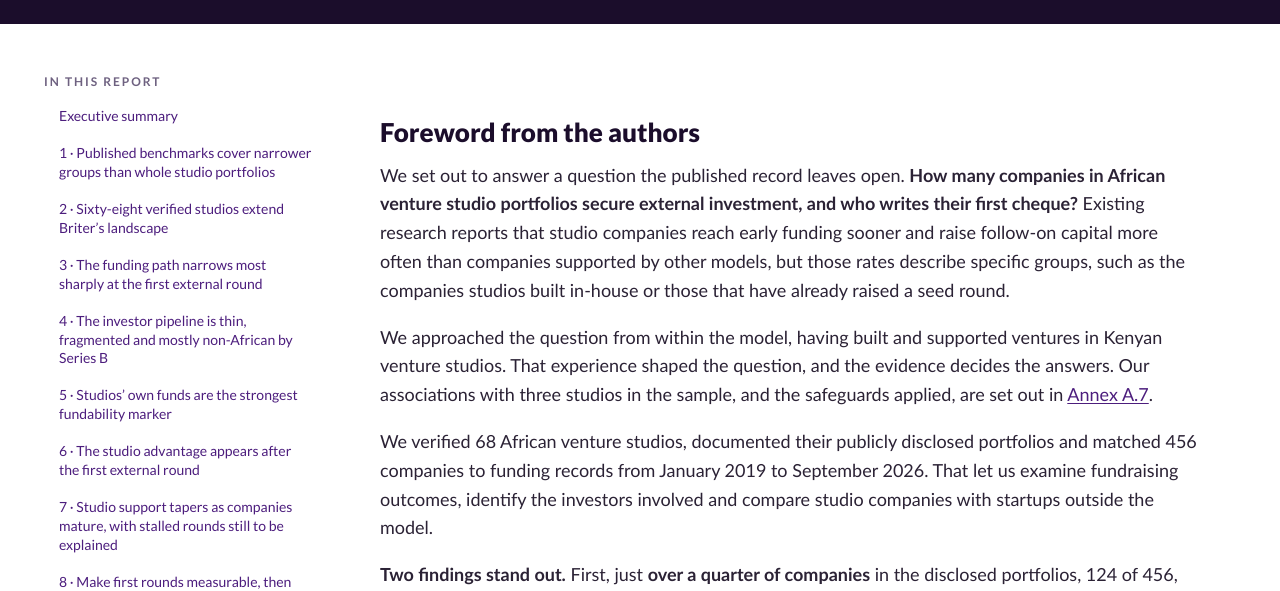
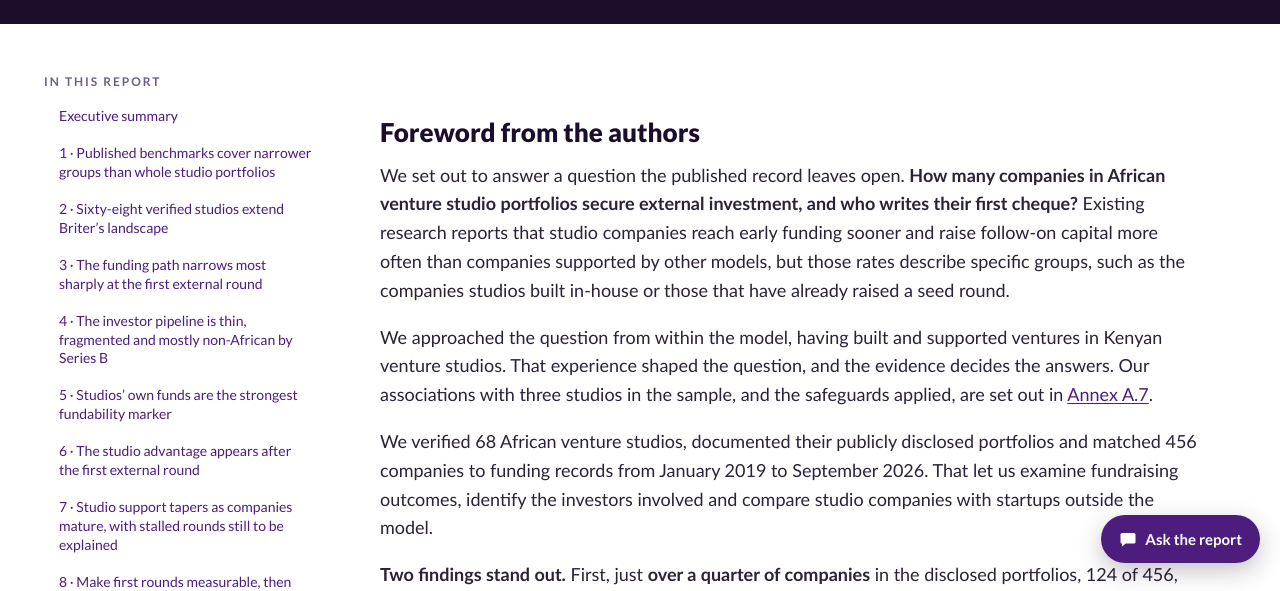
Before and after one commit to African-Venture-Studio-Report/african-venture-studio-report.github.io, a plain HTML site: page about.html in a window 1280 px wide. Shown: the part 217-808 px from the top of the page. Drawn offline with Linux system fonts and the light colour scheme.

Commit message:
Switch on the Ask the report chat box
Co-Authored-By: Claude Opus 5.5 <noreply@anthropic.com>
Claude-Session: https://claude.ai/code/session_01B8PPr7F6AFDz6SBbbi1Wwn

```diff
--- a/about.html
+++ b/about.html
@@ -76,6 +76,6 @@
 <script src="assets/js/exhibits.js?v=3a9eb7a3"></script>
 <script src="assets/js/charts.js?v=babb75bc"></script>
 <script src="assets/js/site.js?v=0302a145"></script>
-<script src="assets/js/chat.js?v=e438761d" data-endpoint=""></script>
+<script src="assets/js/chat.js?v=e438761d" data-endpoint="https://avsr-chat.kathure16.workers.dev/"></script>
 </body>
 </html>
```
Also changed, not shown: annex.html (+1 -1 lines), chapter-1.html (+1 -1 lines), chapter-2.html (+1 -1 lines), chapter-3.html (+1 -1 lines), chapter-4.html (+1 -1 lines), chapter-5.html (+1 -1 lines), chapter-6.html (+1 -1 lines), chapter-7.html (+1 -1 lines), chapter-8.html (+1 -1 lines), chapter-9.html (+1 -1 lines), executive-summary.html (+1 -1 lines), index.html (+1 -1 lines), references.html (+1 -1 lines).
